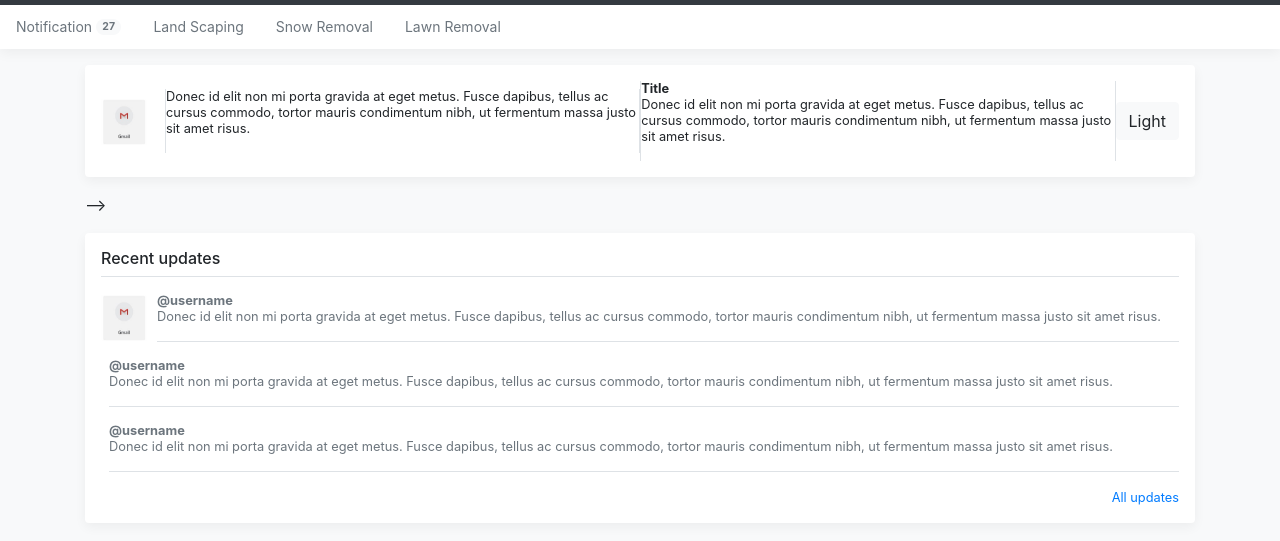
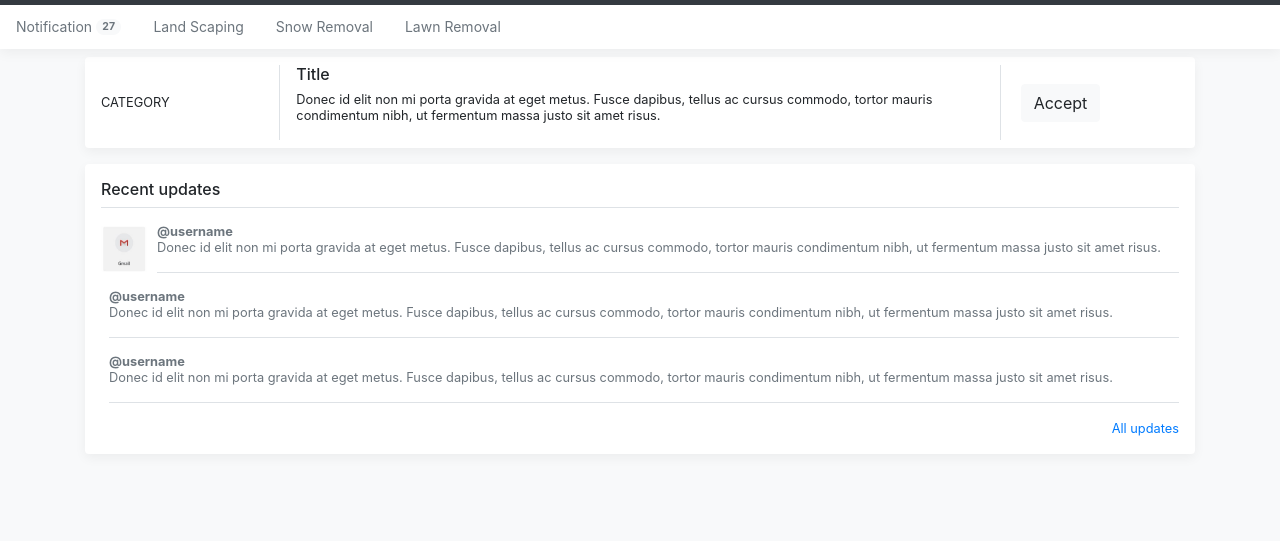
Before and after one commit to concastor/Jobber-CuHacking2019, a website: page frontend/html/main.html in a window 1280 px wide. Shown: the part 51-592 px from the top of the page. Drawn offline with nearby package versions, Linux system fonts and the light colour scheme.

Commit message:
update format cards

```diff
--- a/frontend/html/main.html
+++ b/frontend/html/main.html
@@ -78,24 +78,25 @@
 
 
      <main role="main" class="container">
-      <div class="d-flex align-items-center p-3 my-3 text-black-50 bg-white rounded box-shadow">
 
-        <img class="mr-3" src="../images/placeholder.jpg" alt="" width="48" height="48">
-        <div class="col-*-*">
-                <p class="media-body pb-3 mb-0 small lh-125 border-right border-left border-gray">
+      <div class="d-flex align-items-center p-2 my-2 text-black-50 bg-white rounded box-shadow">
+
+      <!-- ><img class="mr-3" src="../images/placeholder.jpg" alt="" width="48" height="48">-->
+        <div class="col-sm-2 y-3 pl-2 col-md-2 sidebar">
+                <p class="media-body  mb-0 small border-gray">
+                    CATEGORY
+                </p>
+        </div>
+        <div class="col-md-8 px-1 ">
+                <p class="media-body pl-3 pb-3 mb-0 small lh-125 border-right border-left border-gray">
+                    <strong class="h6 d-block text-gray-dark">Title</strong>
                     Donec id elit non mi porta gravida at eget metus. Fusce dapibus, tellus ac cursus commodo, tortor mauris condimentum nibh, ut fermentum massa justo sit amet risus.
                 </p>
         </div>
-        <div class="col-*-*">
-                <p class="media-body pb-3 mb-0 small lh-125 border-right border-left border-gray">
-                    <strong class="d-block text-gray-dark">Title</strong>
-                    Donec id elit non mi porta gravida at eget metus. Fusce dapibus, tellus ac cursus commodo, tortor mauris condimentum nibh, ut fermentum massa justo sit amet risus.
-                </p>
+        <div class="col-*-* pr-3 y-3">
         </div>
-        <div class="col-*-*">
+            <button type="button" class="btn btn-light btn-large">Accept</button>
         </div>
-            <button type="button" class="btn btn-light">Light</button>
-        </div> -->
 
       <div class="my-3 p-3 bg-white rounded box-shadow">
         <h6 class="border-bottom border-gray pb-2 mb-0">Recent updates</h6>
```
